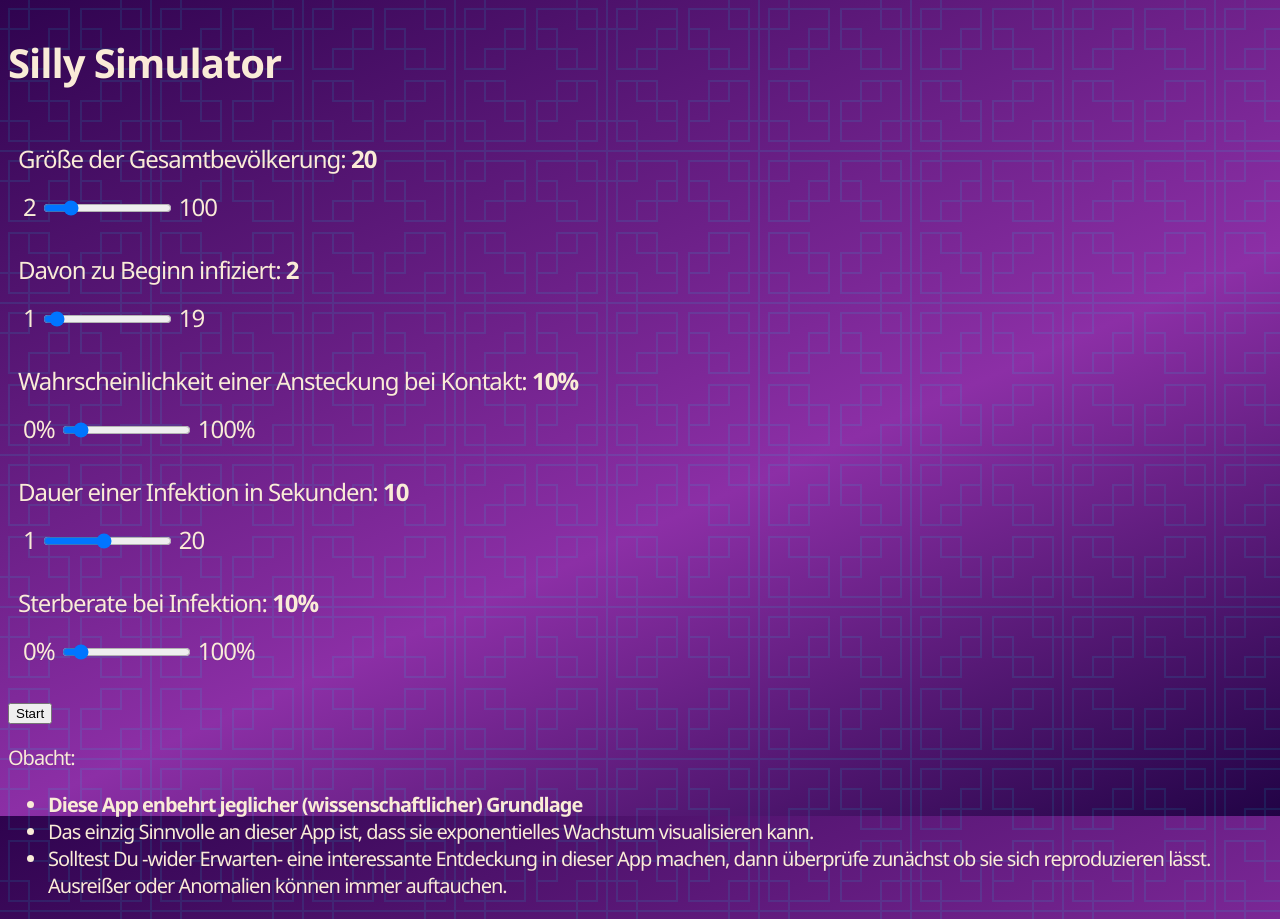
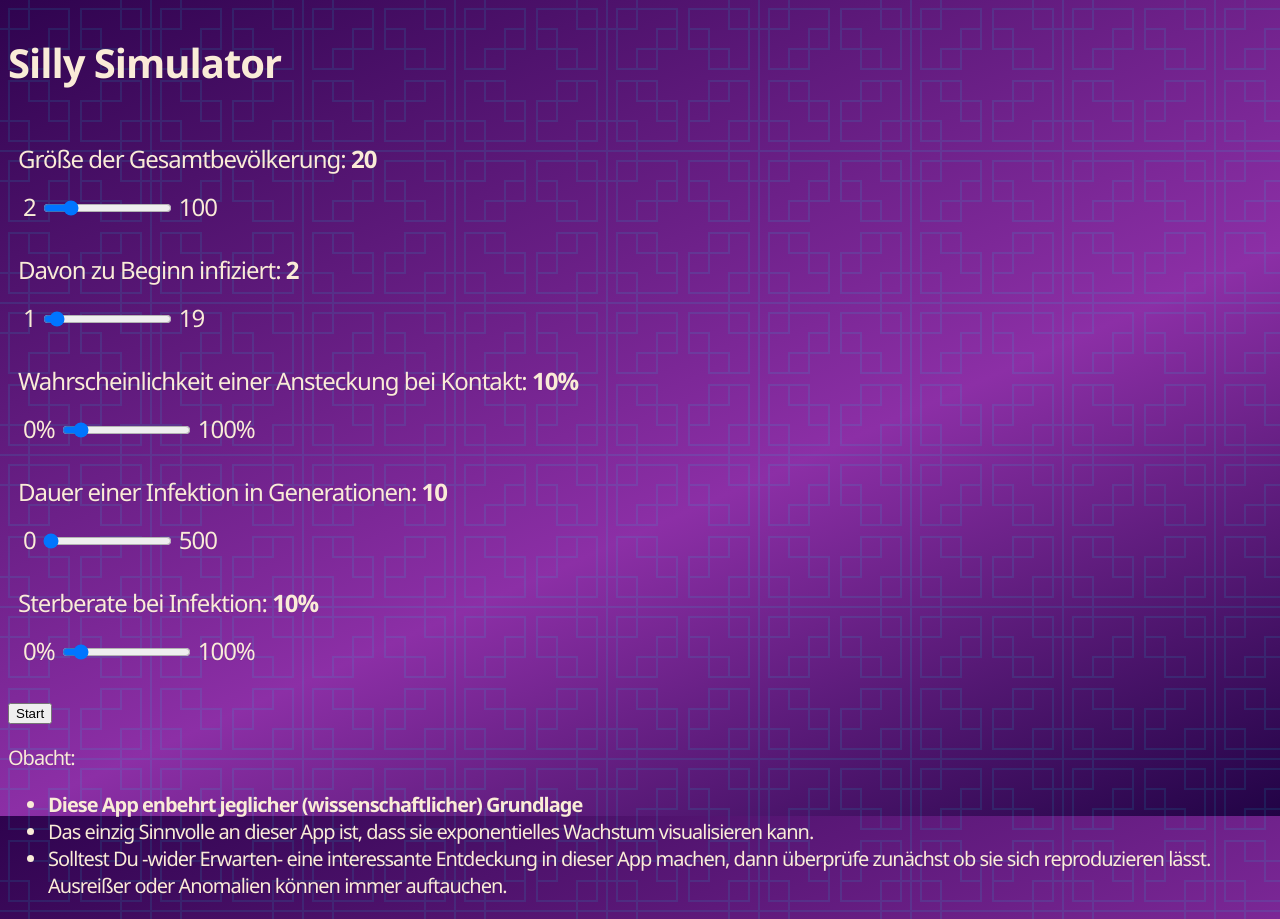
Before and after one commit to yveso/react-silly-simulator, a React (Create React App) app: page / in a window 1280 px wide. Built offline with nearby package versions, Linux system fonts and the light colour scheme.

Commit message:
Changed Seconds to Generations

```diff
--- a/src/ControlPanel.js
+++ b/src/ControlPanel.js
@@ -47,10 +47,12 @@ function ControlPanel({
       />
       <Slider
         id="lengthOfInfection"
-        labelText="Dauer einer Infektion in Sekunden"
+        labelText="Dauer einer Infektion in Generationen"
         value={lengthOfInfection}
         setValue={setLengthOfInfection}
-        max={20}
+        min="0"
+        max={20 * 25}
+        step="25"
       />
       <Slider
         id="chanceOfDeath"
--- a/src/Simulation.js
+++ b/src/Simulation.js
@@ -19,6 +19,7 @@ function Simulation({
   const fps = 24;
 
   const [agents, setAgents] = React.useState(() => newGeneration());
+  const [generationCount, setGenerationCount] = React.useState(1);
 
   useInterval(
     () => {
@@ -28,10 +29,11 @@ function Simulation({
           width,
           height,
           chanceOfInfection,
-          lengthOfInfection * fps,
+          lengthOfInfection,
           chanceOfDeath
         )
       );
+      setGenerationCount(generationCount + 1);
     },
 
     agents.filter(a => a.state === agentStates.INFECTED).length !== 0
@@ -50,6 +52,8 @@ function Simulation({
           <Agent key={i} {...a} />
         ))}
       </Svg>
+      <div>
+        <strong>Generation #{generationCount}</strong>
         <ul>
           {Object.entries(agentStates).map(([key, state]) => (
             <li key={key}>
@@ -58,8 +62,16 @@ function Simulation({
             </li>
           ))}
         </ul>
+      </div>
       <button onClick={backToSettings}>Zurück</button>
-      <button onClick={() => setAgents(newGeneration())}>Erneut starten</button>
+      <button
+        onClick={() => {
+          setAgents(newGeneration());
+          setGenerationCount(1);
+        }}
+      >
+        Erneut starten
+      </button>
     </div>
   );
 }
```
Lines whose indentation alone changed are shown as unchanged.
